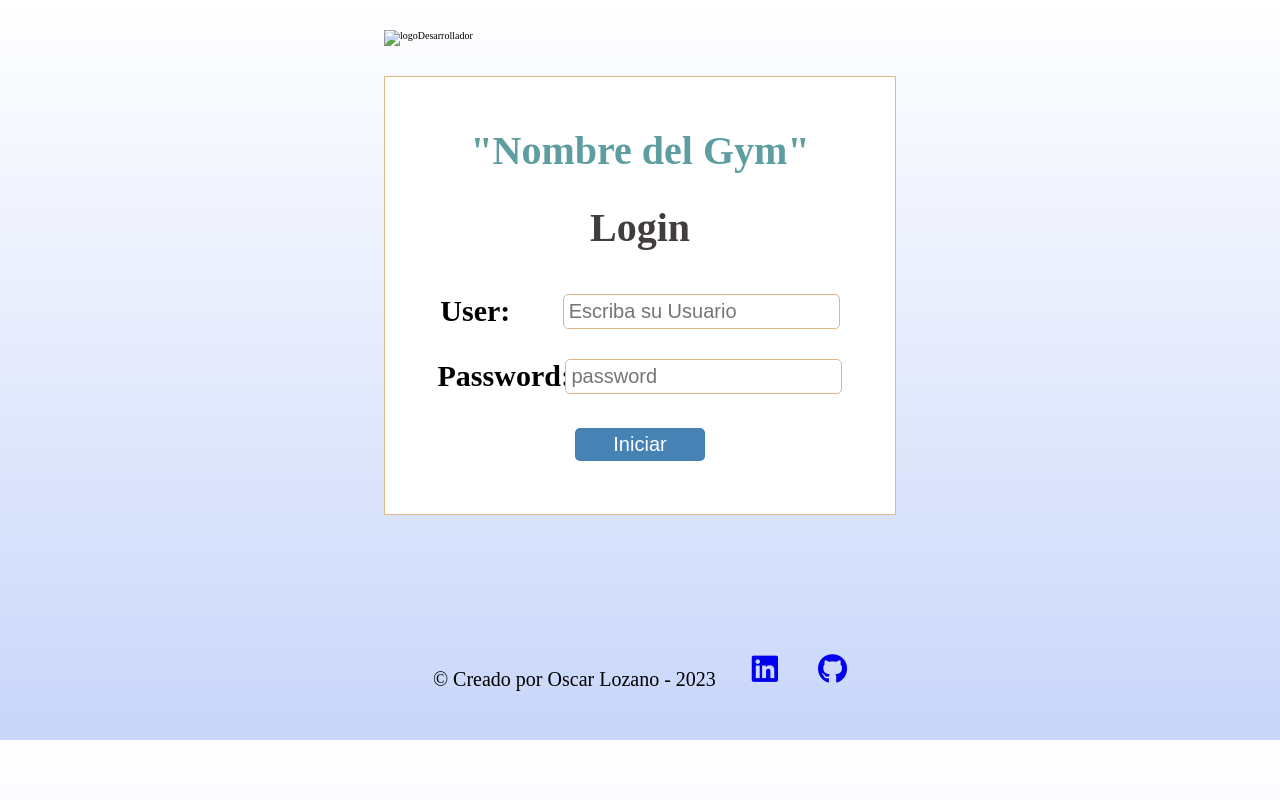
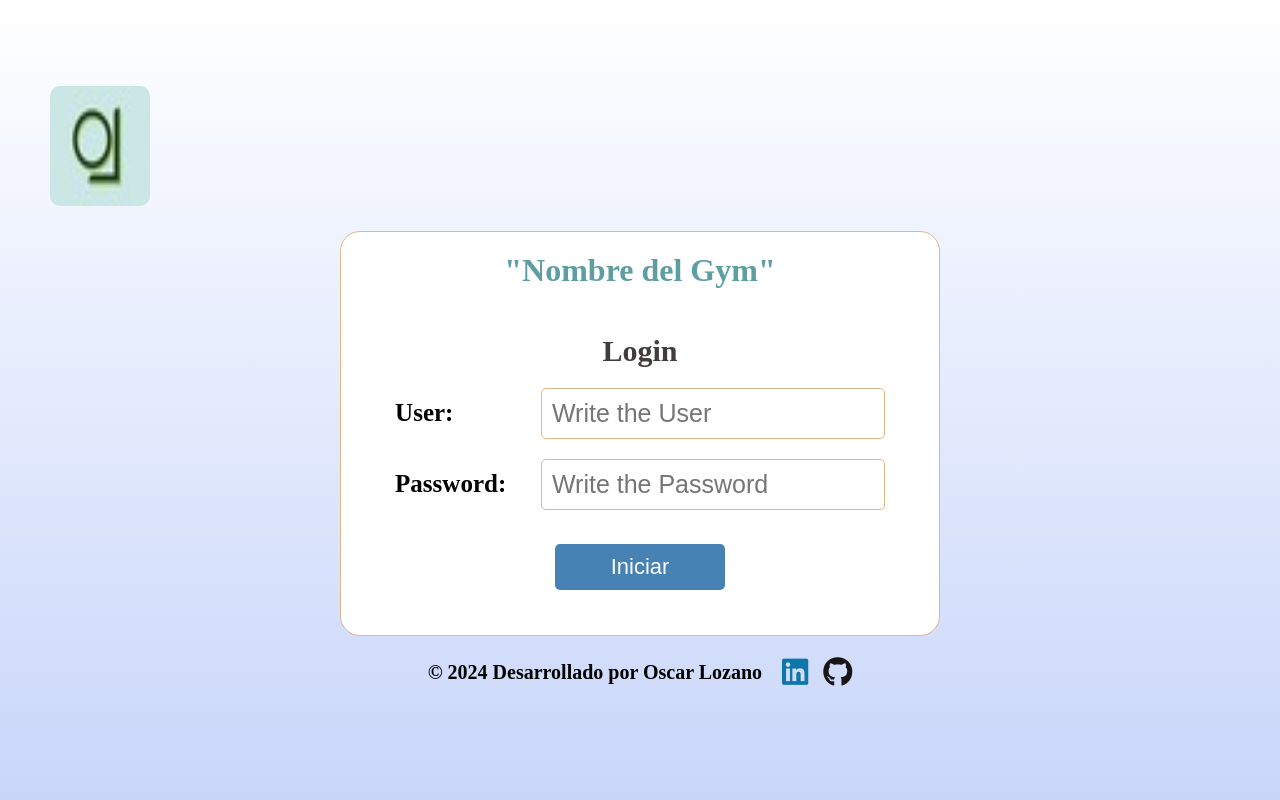
Before and after one commit to Olozano1194/Gimnasio, a Django app: page / in a window 1280 px wide. Run offline with Django 5.2, Linux system fonts and the light colour scheme.

Commit message:
Se hicieron modificaciones a los estilos del login, entre otras cosas para que pudiera funcionar de manera local

```diff
--- a/gimnasioApp/static/css/login.css
+++ /dev/null
@@ -1,110 +0,0 @@
-*{
-    margin: 0;
-    padding: 0;
-    border: 0;
-    box-sizing: border-box;
-
-}
-
-html {
-    font-size: 62.5%;
-}
-
-body {
-    background: linear-gradient(rgba(255,255,255,0), rgba(201,214,250,1));
-    font-family: 'Times New Roman', Times, serif;
-    width: 40%;
-    max-width: 55rem;
-    margin: auto;
-    overflow: hidden;
-}
-
-.logo {
-    margin-top: 3rem;
-}
-
-main {
-    background: #fff;
-    border: 0.1rem solid burlywood;
-    margin-top: 3rem;
-}
-
-.title {
-    text-align: center;
-    color: cadetblue;
-    font-size: 4rem;
-    margin-top: 5rem;
-    margin-bottom: 3rem;
-}
-
-.titletwo {
-    text-align: center;
-    color: #423d3d;
-    font-size: 4rem;
-    margin-top: 3rem;
-    margin-bottom: 1rem;
-}
-
-.container {
-    /* display: grid;
-    grid-template-columns: 4fr auto; */
-    display: flex;
-    justify-content: space-evenly;
-    gap: 1rem;
-    font-size: 3rem;
-    flex-wrap: wrap;
-    padding: 2.3rem;
-}
-
-input {
-    border: none;
-}
-
-.label {
-    font-weight: bold;
-    padding: 1rem;
-}
-
-.inputs {
-    border-radius: .5rem;
-    border: .1rem solid burlywood;
-    font-size: 2rem;
-    margin: 1rem;
-    padding: .5rem;
-}
-
-.input {
-    margin-left: -4.5rem;
-}
-
-.btn {
-    cursor: pointer;
-    border-radius: .5rem;
-    background: steelblue;
-    color: #fff;
-    font-size: 2rem;
-    margin: 1.4rem 0 3rem 0;
-    padding: .5rem;
-    text-align: center;
-    width: 13rem;
-}
-
-.btn:hover {
-    background: darkslategrey;
-    transform: scale(1.1);
-}
-
-.copy{
-    font-size: 2rem;
-    margin-top: 13rem;
-
-}
-
-.redes_sociales{
-    display: flex;
-    font-size: 3rem;
-    justify-content: center;
-    gap: 4rem;
-    margin-top: 11.5rem;
-    margin-bottom: 3rem;
-}
--- /dev/null
+++ b/gimnasioApp/static/css/login/desktop.css
@@ -0,0 +1,26 @@
+/* header */
+header {
+    padding-left: 5rem;
+}
+
+header .logo {
+    width: 100px;
+    max-width: 110px;
+    height: 80%;
+
+}
+/* main */
+main {
+    width: 600px;
+    max-width: 620px;
+}
+/* main form */
+main form .containerForm .label {
+    font-size: 2.5rem;
+}
+
+main form .containerForm .inputs {
+    font-size: 2.5rem;
+    padding: 1rem;
+    outline: none;
+}
--- /dev/null
+++ b/gimnasioApp/static/css/login/mobile.css
@@ -0,0 +1,199 @@
+*{
+    margin: 0;
+    padding: 0;
+    border: 0;
+    box-sizing: border-box;
+}
+
+html {
+    font-size: 62.5%;
+}
+
+input {
+    border: none;
+}
+
+body {
+    background: linear-gradient(rgba(255,255,255,0), rgba(201,214,250,1));
+    font-family: 'Times New Roman', Times, serif;
+    width: 100%;
+    height: 100vh;
+    display: flex;
+    justify-content: center;
+    align-items: center;
+    flex-direction: column;
+
+}
+
+header {
+    width: 100%;
+    height: 20vh;
+    display: flex;
+    justify-content: left;
+    align-items: center;
+    padding-top: 2rem;
+    padding-left: 2rem;
+    padding-bottom: 1rem;
+}
+
+header .logo {
+    width: 20%;
+    height: 80%;
+    border-radius: 1rem;
+}
+
+header .logo:hover {
+    transform: scale(1.1);
+}
+
+main {
+    width: 85%;
+    display: flex;
+    justify-content: center;
+    align-items: center;
+    flex-direction: column;
+    background: #fff;
+    border: 0.1rem solid burlywood;
+    border-radius: 2rem;
+}
+
+main .title {
+    text-align: center;
+    color: cadetblue;
+    font-size: 3.2rem;
+    padding-top: 2rem;
+    padding-bottom: 1rem;
+}
+
+/* formulario */
+main form {
+    width: 100%;
+    display: flex;
+    justify-content: center;
+    align-items: center;
+    flex-direction: column;
+    gap: 1rem;
+    font-size: 2rem;
+    padding: 1.5rem;
+}
+
+main form .titletwo {
+    text-align: center;
+    color: #423d3d;
+    font-size: 2.5rem;
+    padding-top: 2rem;
+    padding-bottom: 1rem;
+}
+
+main form .errorViews {
+    color: #bb1313;
+    padding-bottom: 1.2rem;
+}
+
+main form .containerForm {
+    width: 100%;
+    display: flex;
+    justify-content: space-evenly;
+    align-items: center;
+    gap: 3.5rem;
+
+}
+
+main form .containerForm .label {
+    width: 100%;
+    font-weight: bold;
+}
+
+main form .containerForm .inputs {
+    border-radius: .5rem;
+    border: .1rem solid burlywood;
+    padding: .5rem;
+}
+
+main form .btn {
+    border: none;
+    border-radius: .5rem;
+    background: steelblue;
+    color: #fff;
+    cursor: pointer;
+    font-size: 2rem;
+    margin: 1.4rem 0 3rem 0;
+    padding: .5rem;
+    text-align: center;
+    width: 15rem;
+}
+
+.btn:hover {
+    background: darkslategrey;
+    transform: scale(1.1);
+}
+
+/* Footer */
+footer {
+    width: 100%;
+    display: flex;
+    justify-content: center;
+    align-items: center;
+    gap: 2rem;
+    padding-top: 2rem;
+    padding-bottom: 2rem;
+
+}
+
+footer .copy{
+    font-size: 1.7rem;
+    font-weight: 600;
+}
+
+footer .redes_sociales{
+    display: flex;
+    font-size: 3rem;
+    justify-content: center;
+    align-items: center;
+    gap: 1.5rem;
+
+}
+
+footer .redes_sociales .linkedin {
+    color: #0e76a8;
+}
+
+footer .redes_sociales .linkedin:hover {
+    color: #10648b;
+    transform: scale(1.1);
+}
+
+footer .redes_sociales .github {
+    color: #171515;
+}
+
+footer .redes_sociales .github:hover {
+    color: #272323;
+    transform: scale(1.1);
+}
+
+/* Responsive */
+@media screen and (min-width: 500px) {
+    /* formulario */
+    main form {
+        width: 90%;
+    }
+
+    main form .containerForm .label {
+        width: 20%;
+    }
+}
+
+@media screen and (min-width: 600px) {
+    /* main */
+    main {
+        width: 70%;
+    }
+}
+
+@media screen and (min-width: 700px) {
+    /* header */
+    header .logo {
+        width: 15%;
+    }
+}
--- /dev/null
+++ b/gimnasioApp/static/css/login/tablet.css
@@ -0,0 +1,61 @@
+/* header */
+header {
+    padding-top: 4rem;
+    @media (min-width: 1000px){
+        padding-top: 0rem;
+    }
+}
+
+header .logo {
+    width: 60px;
+    @media(min-width: 1000px) {
+        max-width: 70px;
+    }
+}
+
+/* formulario */
+main {
+    @media (min-width: 1000px) {
+    width: 60%;
+    }
+}
+
+main form .titletwo {
+    font-size: 3rem;
+}
+
+main form .errorViews {
+    font-size: 1.8rem;
+}
+
+main form .containerForm {
+    margin-bottom: 1rem;
+
+}
+
+main form .containerForm .label {
+    font-size: 2.3rem;
+}
+
+main form .containerForm .inputs {
+    font-size: 2.1rem;
+
+}
+
+/* btn */
+main form .btn {
+    font-size: 2.2rem;
+    padding: 1rem;
+    width: 17rem;
+}
+
+/* Footer */
+footer {
+    padding-bottom: 4rem;
+
+}
+
+footer .copy{
+    font-size: 2rem;
+
+}
--- a/gimnasioApp/templates/login.html
+++ b/gimnasioApp/templates/login.html
@@ -11,22 +11,27 @@
     <!--Font Awesome-->
     <link href='https://cdnjs.cloudflare.com/ajax/libs/font-awesome/6.4.0/css/all.min.css' rel='stylesheet'>
 
-    <link rel="stylesheet" href=" {% static 'css/login.css' %}">
+    <!-- Style -->
+    <link rel="stylesheet" href=" {% static 'css/login/mobile.css' %}">
+    <link rel="stylesheet" href=" {% static 'css/login/tablet.css' %}" media="(min-width: 800px)">
+    <link rel="stylesheet" href=" {% static 'css/login/desktop.css' %}" media="(min-width: 1024px)">
+
+
 
     <title>Login</title>
 
 </head>
 <body>
     <header>
-        <img src="" alt="logoDesarrollador" class="logo">
+        <img src="{% static 'img/logoOscar1.jpeg' %}" alt="logoDesarrollador" class="logo">
     </header>
 
     <main>
         <h1 class="title">"Nombre del Gym"</h1>
-        <div>
+
+        <form action="" method="POST">
             <h2 class="titletwo">Login</h2>
 
-            <form class="container" action="" method="POST">
             {% csrf_token %}
             {% if error  %}
 
@@ -35,33 +40,33 @@
             </div>
 
             {% endif %}
-
-                <label class="label" for="user">User:</label>
-                <input type="text" id="user" class="inputs users" name="user" placeholder="Escriba su Usuario">
+            <div class="containerForm">
+                <label class="label users" for="user">User:</label>
+                <input type="text" id="user" class="inputs " name="user" placeholder="Write the User">
+            </div>
+            <div class="containerForm">
                 <label class="label" for="password">Password:</label>
-                <input type="password" name="password" class="inputs input pass" id="password" placeholder="password">
+                <input type="password" name="password" class="inputs pass" id="password" placeholder="Write the Password">
+            </div>
             <button class="btn">Iniciar</button>
         </form>
-
-        </div>
     </main>
     <footer>
-        <div class='container'>
         <div class='copy'>
-                <p>&copy Creado por Oscar Lozano - 2023</p>
+            <p>&copy 2024 Desarrollado por Oscar Lozano</p>
         </div>
 
 
         <div class='redes_sociales'>
             <a href="https://www.linkedin.com/in/OlozanoBocanegra">
-                    <i class="fa-brands fa-linkedin"></i>
+                <i class="fa-brands fa-linkedin linkedin"></i>
             </a>
             <a href="https://github.com/Olozano1194">
 
-                    <i class="fa-brands fa-github"></i>
+                <i class="fa-brands fa-github github"></i>
             </a>
         </div>
-        </div>
+
     </footer>
 </body>
 </html>
```
Also changed, not shown: gimnasioApp/models.py (+15 -0 lines), gimnasioApp/static/img/logoOscar1.jpeg (added). Lines whose indentation alone changed are shown as unchanged.
